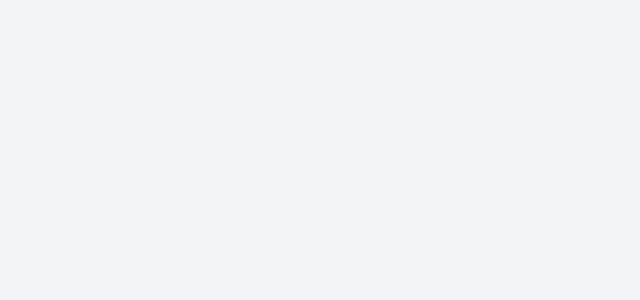
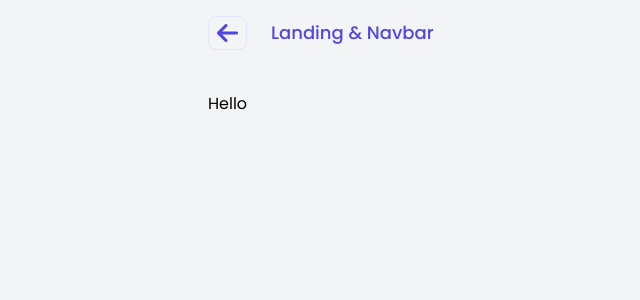
Before and after one commit to or-abdillh/orabdillh-cms, a Vue app: page /manage/landing-navbar in a window 1280 px wide. Before the commit this address had no page. Shown: the top 300 px of the page, without its empty margins (136-776 px from the left). Built offline with nearby package versions, Linux system fonts and the light colour scheme.

Commit message:
Create Navigation bar

```diff
--- a/src/App.vue
+++ b/src/App.vue
@@ -1,5 +1,12 @@
 <template>
+  <navigation-bar></navigation-bar>
   <main class="container px-6 py-3">
     <router-view></router-view>
   </main>
 </template>
+
+<script setup>
+
+import NavigationBar from '@component/NavigationBar.vue'
+
+</script>
--- a/src/components/HomeManageContent.vue
+++ b/src/components/HomeManageContent.vue
@@ -4,7 +4,7 @@
       <template v-slot:body >
         <!-- Manage Contents -->
         <template v-for="item in manageContents" :key="item.id">
-          <list-item>
+          <list-item @click="navigationTo( item.path )">
             <template v-slot:start><i :class="item.icon" class="text-indigo-600 bg-indigo-100 p-2 rounded text-2xl"></i></template>
             <template v-slot:center>
               <h1 class="text-indigo-600">{{ item.name }}</h1>
@@ -20,8 +20,17 @@
 
 <script setup>
 
+import { useRouter } from 'vue-router'
 import HomeSectionPage from '@component/HomeSectionPage.vue'
 import ListItem from '@component/ListItem.vue'
+
+const router = useRouter()
+
+const navigationTo = path => {
+  setTimeout(() => {
+    router.push({ path })
+  }, 350)
+}
 
 const manageContents = [
   {
@@ -29,7 +38,7 @@ const manageContents = [
     name: 'Landing & Navbar',
     icon: 'fa fa-solid fa-id-card-clip',
     description: 'In ligula dapibus egestas. Donec sed.',
-    path: ''
+    path: '/manage/landing-navbar'
   },
   {
     id: 2,
--- /dev/null
+++ b/src/components/NavigationBar.vue
@@ -0,0 +1,33 @@
+<template>
+  <main v-if="pageTitle !== 'home'" class="fixed top-0 right-0 left-0 bg-gray-100">
+    <section class="container flex gap-6 items-center px-6 py-4">
+      <!-- Back button-->
+      <div @click="buttonBack" class="border border-indigo-100 px-2 rounded-lg active:bg-gray-50 active:border-indigo-200 active:scale-95 duration-300">
+        <i class="fa fa-solid fa-arrow-left text-indigo-600 text-2xl"></i>
+      </div>
+      <!-- Page title -->
+      <div>
+        <h1 class="text-lg font-medium text-indigo-600">{{ pageTitle }}</h1>
+      </div>
+    </section>
+  </main>
+</template>
+
+<script setup>
+
+import { useRouter, useRoute } from 'vue-router'
+import { computed } from 'vue'
+
+const router = useRouter()
+const route = useRoute()
+
+const pageTitle = computed(() => route.name)
+
+
+const buttonBack = () => {
+  setTimeout(() => {
+      router.go(-1)
+  }, 350)
+}
+
+</script>
--- a/src/router/index.js
+++ b/src/router/index.js
@@ -5,6 +5,11 @@ const routes = [
     name: 'home',
     path: '/',
     component: () => import('@/views/Home.vue')
+  },
+  {
+    name: 'Landing & Navbar',
+    path: '/manage/landing-navbar',
+    component: () => import('@/views/ManageLandingNavbar.vue')
   }
 ]
 
--- /dev/null
+++ b/src/views/ManageLandingNavbar.vue
@@ -0,0 +1,5 @@
+<template>
+   <main class="pt-20">
+      Hello
+   </main>
+</template>
```
